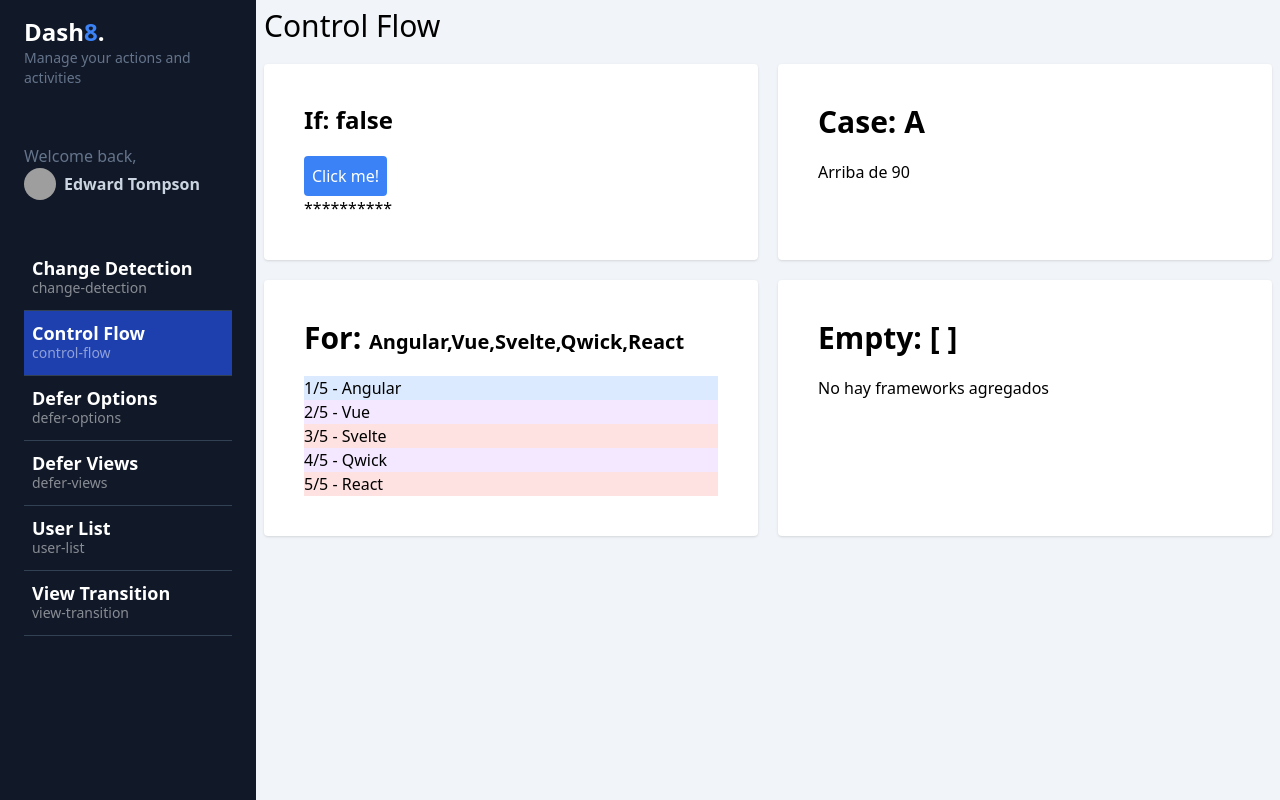
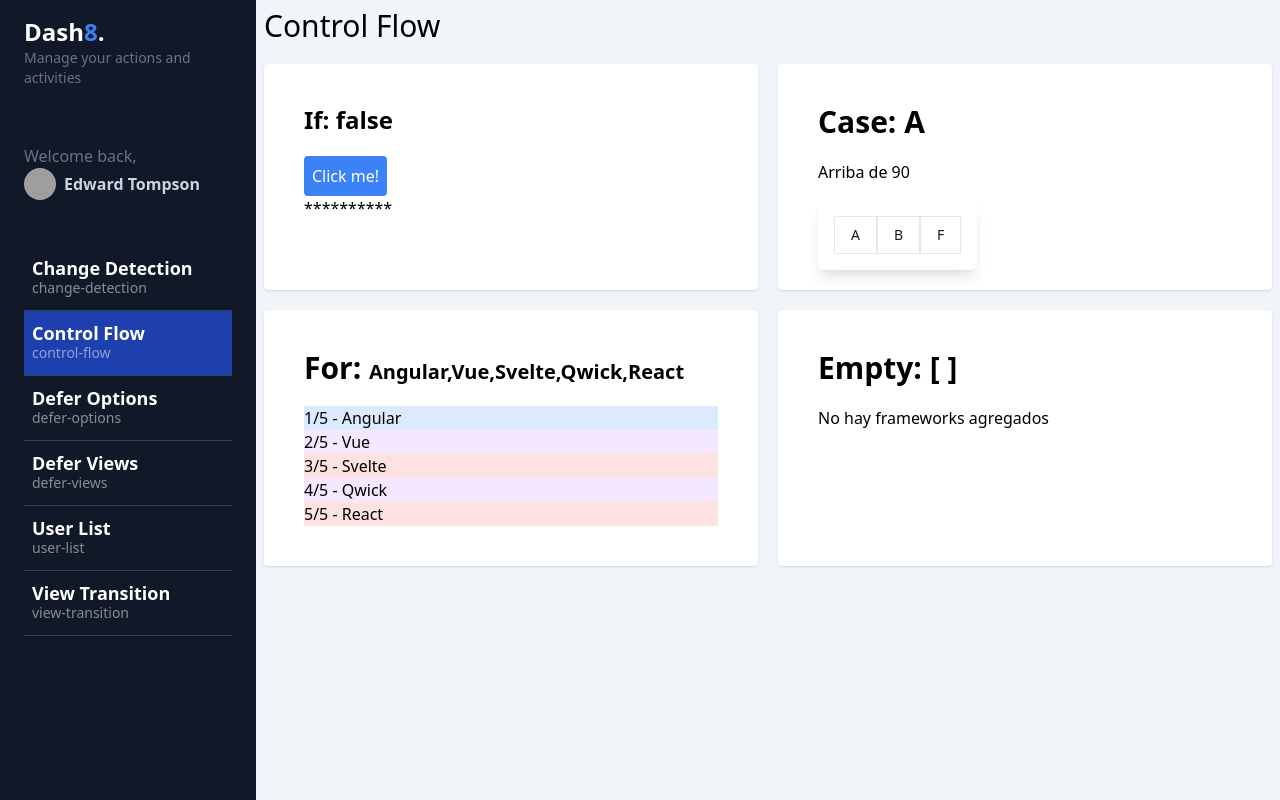
Before and after one commit to Zoloz966/Angular17-, an Angular app: page /dashboard/control-flow in a window 1280 px wide. Built offline with nearby package versions, Linux system fonts and the light colour scheme; grey boxes are pictures that could not be loaded.

Commit message:
update control flow with select Buttons for @switch

```diff
--- a/src/app/dashboard/pages/control-flow/control-flow.component.html
+++ b/src/app/dashboard/pages/control-flow/control-flow.component.html
@@ -26,6 +26,17 @@
     } @default {
     <p>Sin nota ducal</p>
     } }
+    <div class="inline-flex rounded-md shadow-lg p-4 mt-4 -mb-5" role="group">
+      @for (button of selectButtons; track $index) {
+      <button
+        type="button"
+        class="px-4 py-2 text-sm font-medium text-gray-900 bg-white border border-gray-200 hover:bg-gray-100 hover:text-blue-700 focus:z-10 focus:ring-2 focus:ring-blue-700 focus:text-blue-700 dark:bg-gray-700 dark:border-gray-600 dark:text-white dark:hover:text-white dark:hover:bg-gray-600 dark:focus:ring-blue-500 dark:focus:text-white"
+        (click)="changeGrade(button.name)"
+      >
+        {{ button.name }}
+      </button>
+      }
+    </div>
   </div>
   <div class="bg-white rounded shadow p-10">
     <h2 class="text-xl md:text-3xl font-bold mb-5">
--- a/src/app/dashboard/pages/control-flow/control-flow.component.ts
+++ b/src/app/dashboard/pages/control-flow/control-flow.component.ts
@@ -17,10 +17,20 @@ type Grade = 'A' | 'B' | 'F';
 export default class ControlFlowComponent {
   public showContent = signal(false);
   public grade = signal<Grade>('A');
-  public frameworks = signal(['Angular', 'Vue', 'Svelte', 'Qwick', 'React'])
-  public frameworks2 = signal([])
+  public frameworks = signal(['Angular', 'Vue', 'Svelte', 'Qwick', 'React']);
+  public frameworks2 = signal([]);
+
+  public selectButtons: { name: Grade }[] = [
+    { name: 'A' },
+    { name: 'B' },
+    { name: 'F' },
+  ];
 
   public toggleContent(): void {
     this.showContent.update((value) => !value);
   }
+
+  public changeGrade(value: Grade) {
+    this.grade.update((grade) => (grade = value));
+  }
 }
```
